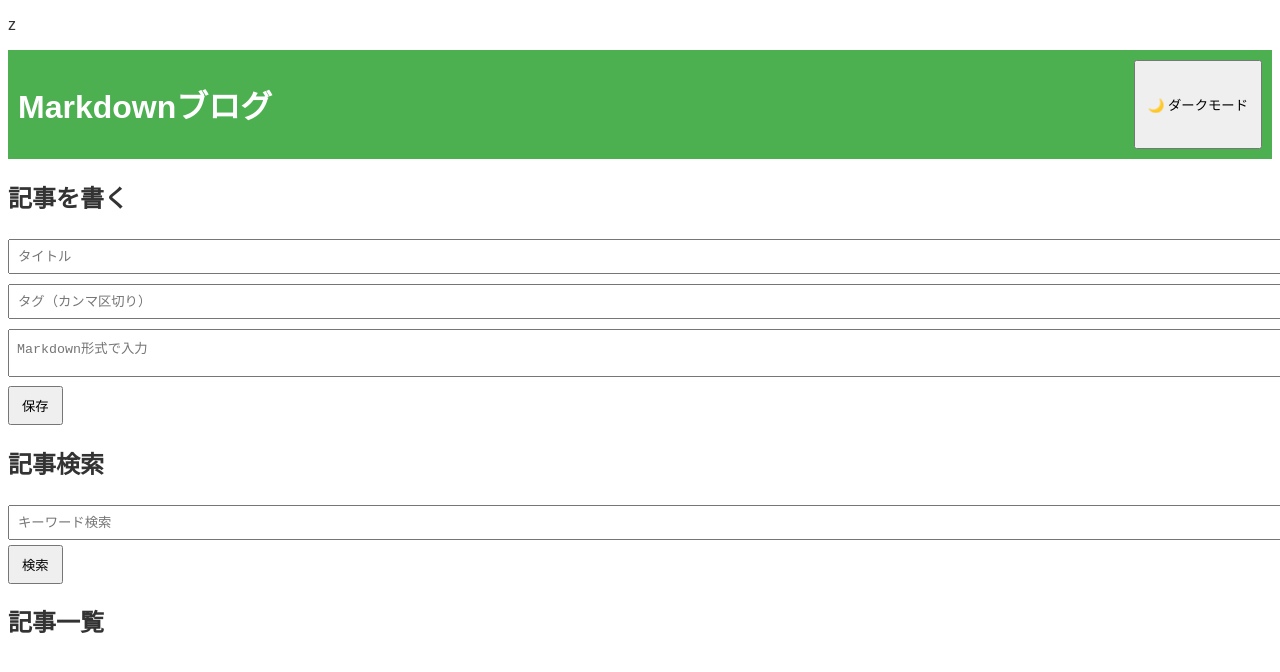
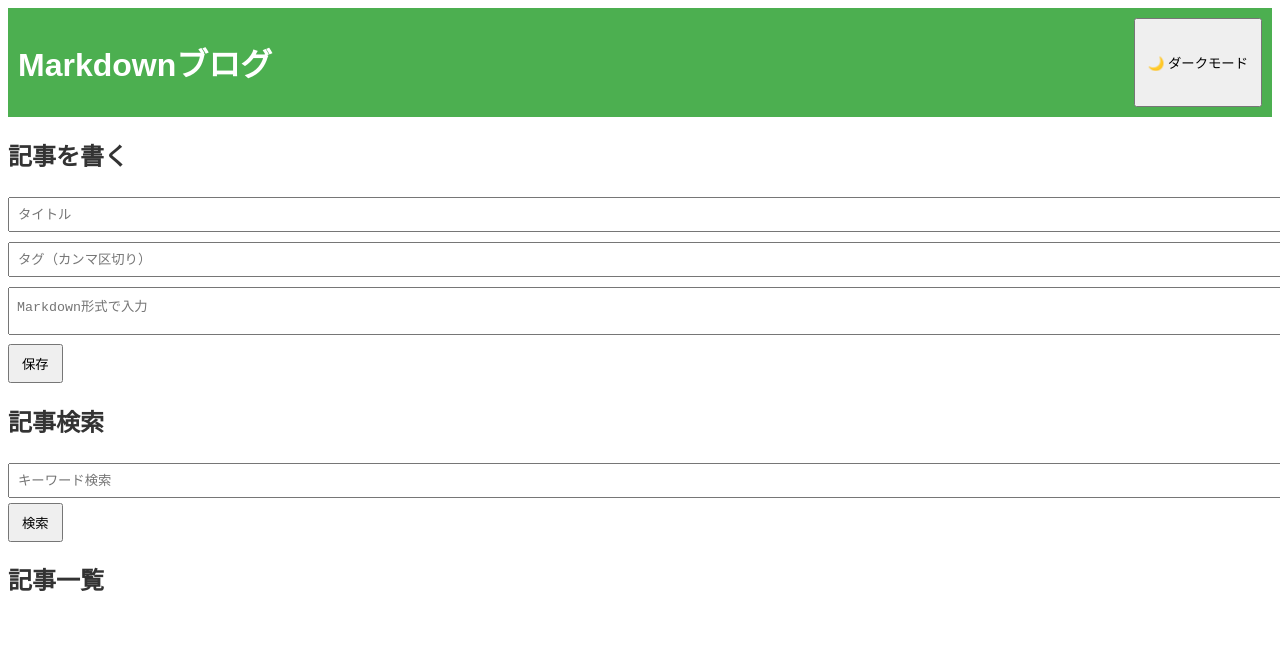
Before and after one commit to sibanyan/webitems, a Jekyll site: the page built from _items/blogplatform/blog.md, in a window 1280 px wide. Shown: the top 672 px of the page. Built offline with Jekyll 4.4.1, drawn with Linux system fonts in a browser that asks for light colours.

Commit message:
不要な文字が入っていたので削除

```diff
--- a/_items/blogplatform/blog.md
+++ b/_items/blogplatform/blog.md
@@ -6,7 +6,7 @@ js: blog_js.js
 comment:
 want:
 ---
-<script src="https://cdn.jsdelivr.net/npm/marked/marked.min.js"></script>z
+<script src="https://cdn.jsdelivr.net/npm/marked/marked.min.js"></script>
 <header>
     <h1>Markdownブログ</h1>
     <button id="toggle-dark-mode">🌙 ダークモード</button>
```
